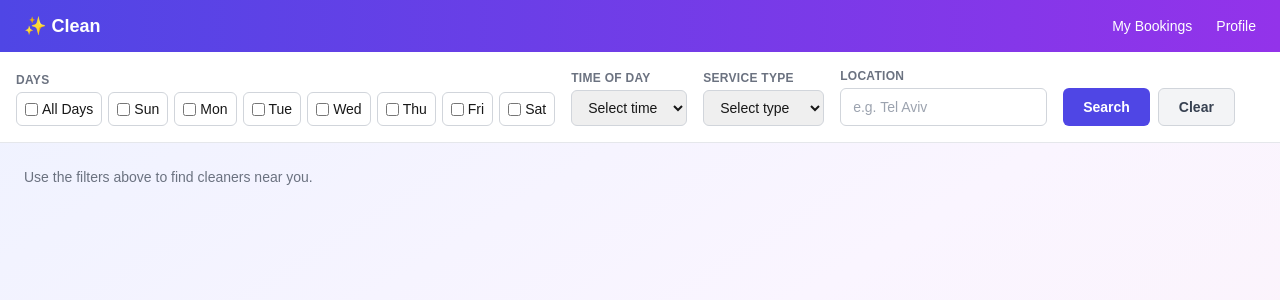
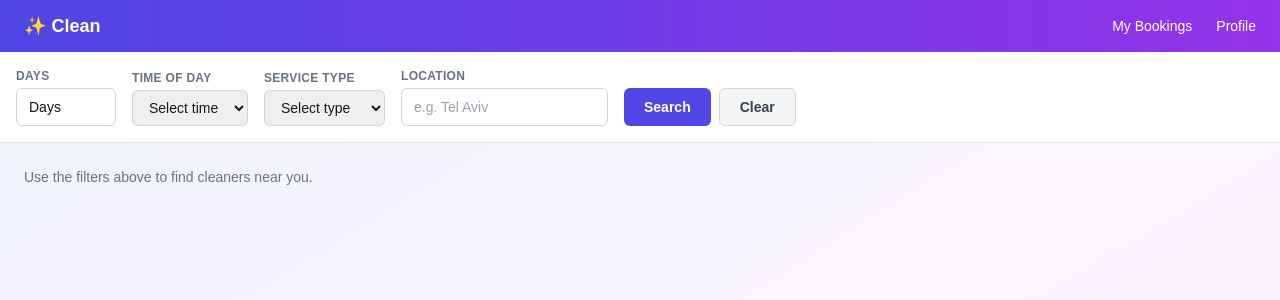
Before and after one commit to yasminshapochkin/CLEAN, a Next.js app: page /browse in a window 1280 px wide. Shown: the top 300 px of the page. Built offline with nearby package versions, Linux system fonts and the light colour scheme.

Commit message:
feat: collapse Days filter into a toggleable dropdown
Days checkboxes are now hidden behind a "Days" button that shows the
selected count and expands a panel with the day checkboxes on click.

```diff
--- a/app/(customer)/browse/FilterBar.tsx
+++ b/app/(customer)/browse/FilterBar.tsx
@@ -19,6 +19,7 @@ type Props = {
 export function FilterBar({ defaultValues }: Props) {
   const router = useRouter()
   const [days, setDays] = useState<number[]>(defaultValues?.days ?? [])
+  const [daysOpen, setDaysOpen] = useState(false)
   const [timeOfDay, setTimeOfDay] = useState(defaultValues?.timeOfDay ?? '')
   const [type, setType] = useState(defaultValues?.type ?? '')
   const [location, setLocation] = useState(defaultValues?.location ?? '')
@@ -52,10 +53,19 @@ export function FilterBar({ defaultValues }: Props) {
 
   return (
     <form onSubmit={handleSubmit} className="flex gap-4 items-end p-4 bg-white border-b border-gray-200 flex-wrap">
-      <div className="flex flex-col gap-1">
+      <div className="flex flex-col gap-1 relative">
         <span className="text-xs font-semibold text-gray-500 uppercase tracking-wide">Days</span>
-        <div className="flex gap-1.5">
-          <label className="flex items-center gap-1 text-sm border border-gray-300 rounded-md px-2 py-1.5 cursor-pointer hover:bg-indigo-50 has-[:checked]:bg-indigo-100 has-[:checked]:border-indigo-400">
+        <button
+          type="button"
+          onClick={() => setDaysOpen(o => !o)}
+          aria-expanded={daysOpen}
+          className="border border-gray-300 rounded-md px-3 py-2 text-sm text-left bg-white hover:bg-indigo-50 focus:outline-none focus:ring-2 focus:ring-indigo-500 min-w-[100px]"
+        >
+          Days{days.length > 0 && ` (${days.length})`}
+        </button>
+        {daysOpen && (
+          <div className="absolute z-10 top-full mt-1 bg-white border border-gray-300 rounded-md shadow-lg p-2 flex flex-col gap-1 min-w-[140px]">
+            <label className="flex items-center gap-2 text-sm cursor-pointer hover:bg-indigo-50 rounded px-1.5 py-1">
               <input
                 type="checkbox"
                 checked={days.length === DAYS.length}
@@ -67,7 +77,7 @@ export function FilterBar({ defaultValues }: Props) {
             {DAYS.map((d, i) => (
               <label
                 key={i}
-              className="flex items-center gap-1 text-sm border border-gray-300 rounded-md px-2 py-1.5 cursor-pointer hover:bg-indigo-50 has-[:checked]:bg-indigo-100 has-[:checked]:border-indigo-400"
+                className="flex items-center gap-2 text-sm cursor-pointer hover:bg-indigo-50 rounded px-1.5 py-1"
               >
                 <input
                   type="checkbox"
@@ -79,6 +89,7 @@ export function FilterBar({ defaultValues }: Props) {
               </label>
             ))}
           </div>
+        )}
       </div>
 
       <div className="flex flex-col gap-1">
```
Also changed, not shown: 1 other file (tests, documents, lock files or other folders). Lines whose indentation alone changed are shown as unchanged.
